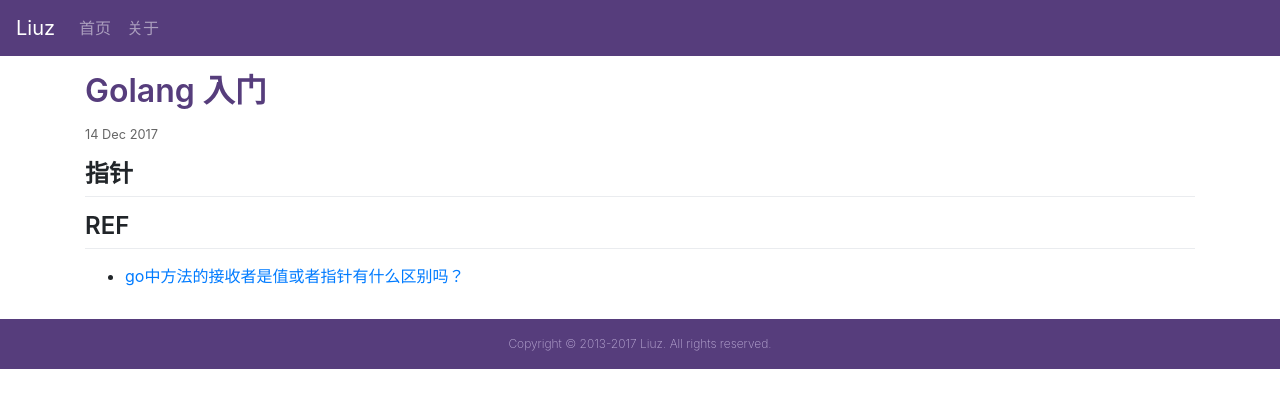
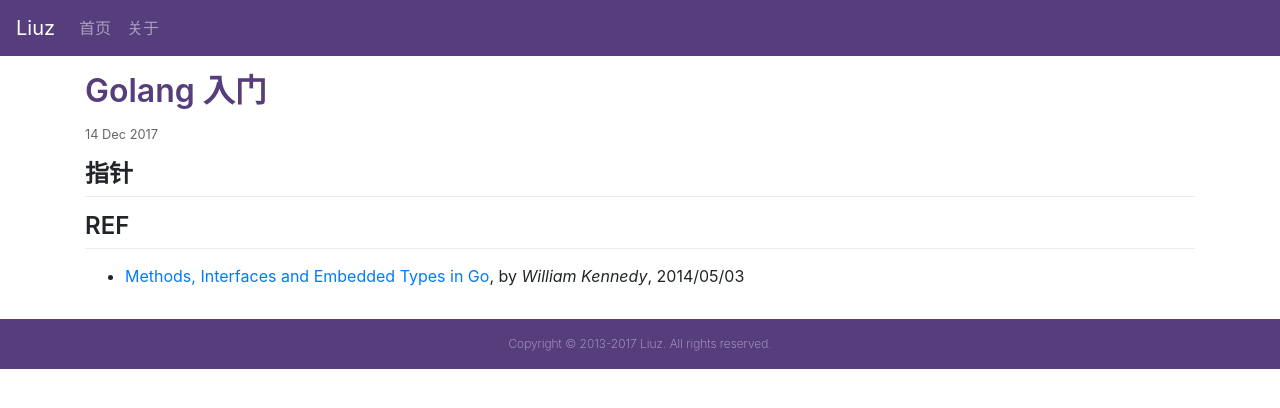
Before and after one commit to liuzhuan/liuzhuan.github.io, a Jekyll site: the page built from _posts/2017-12-14-golang-primer.md, in a window 1280 px wide. Shown: the top 408 px of the page. Built offline with Jekyll 4.4.1, drawn with Linux system fonts in a browser that asks for light colours; nearby versions of some CDN libraries.

Commit message:
updating golang references

```diff
--- a/_posts/2017-12-14-golang-primer.md
+++ b/_posts/2017-12-14-golang-primer.md
@@ -8,6 +8,6 @@ date: 2017/12/14
 
 ## REF
 
-- [go中方法的接收者是值或者指针有什么区别吗？][go-pointer]
+- [Methods, Interfaces and Embedded Types in Go][go-pointer], by *William Kennedy*, 2014/05/03
 
-[go-pointer]: http://blog.csdn.net/u013790019/article/details/45397287
+[go-pointer]: https://www.goinggo.net/2014/05/methods-interfaces-and-embedded-types.html
```
